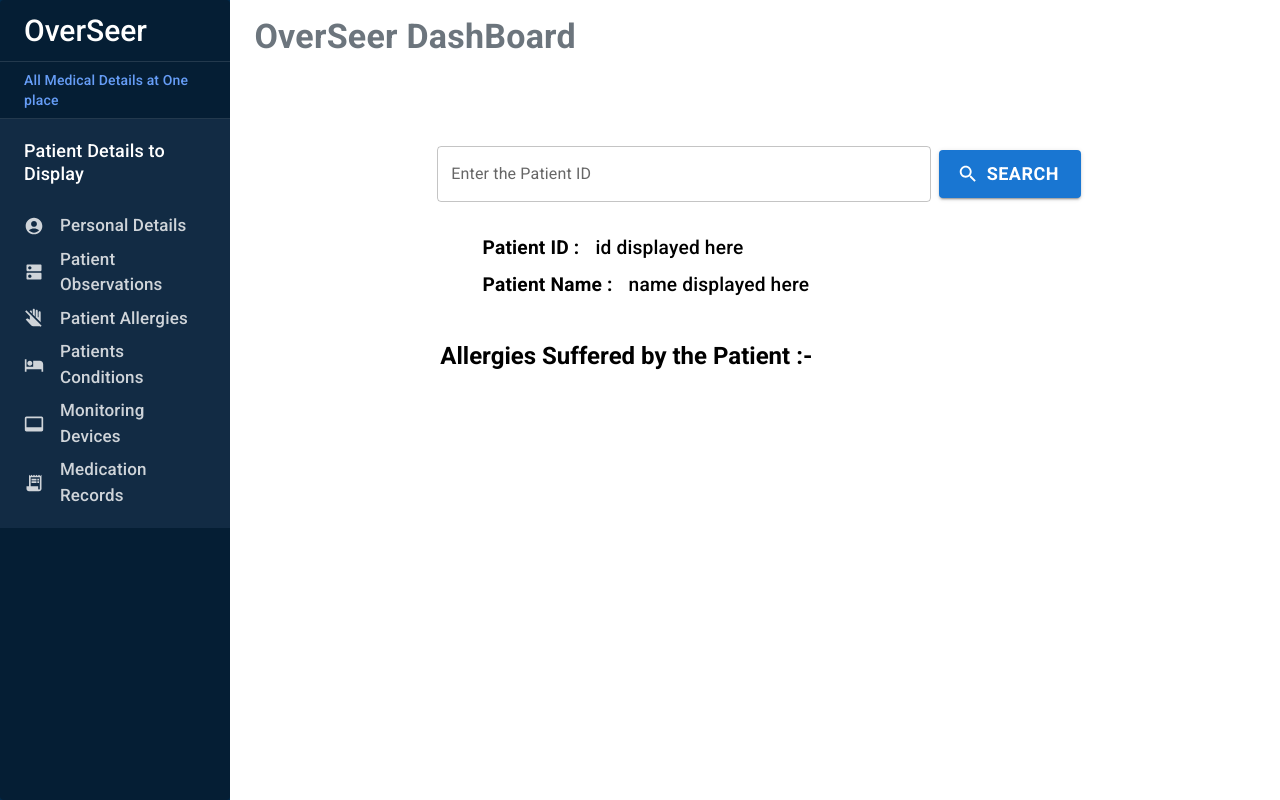
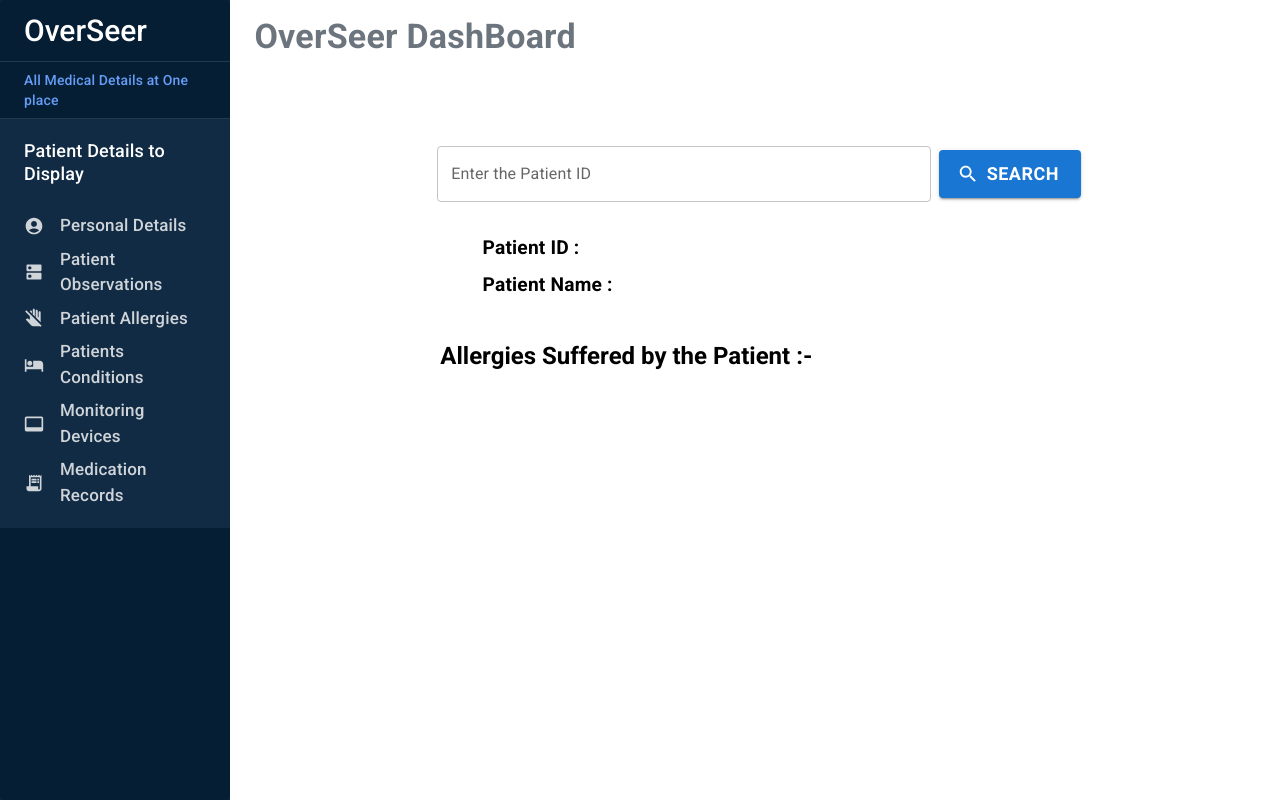
Before and after one commit to CommunityProject21/OverSeer-website, a React (Create React App) app: page /patient-allergies in a window 1280 px wide. Built offline with nearby package versions, Linux system fonts and the light colour scheme.

Commit message:
api call for patient Details

```diff
--- a/package.json
+++ b/package.json
@@ -2,6 +2,7 @@
   "name": "over-seer-website",
   "version": "0.1.0",
   "private": true,
+  "proxy": "https://overseerbackend.herokuapp.com/",
   "dependencies": {
     "@emotion/react": "^11.7.1",
     "@emotion/styled": "^11.6.0",
@@ -11,6 +12,7 @@
     "@testing-library/jest-dom": "^5.16.1",
     "@testing-library/react": "^12.1.2",
     "@testing-library/user-event": "^13.5.0",
+    "axios": "^0.26.0",
     "react": "^17.0.2",
     "react-dom": "^17.0.2",
     "react-router-dom": "^6.2.1",
--- a/src/components/DashboardDetails/DashboardDetails.jsx
+++ b/src/components/DashboardDetails/DashboardDetails.jsx
@@ -1,8 +1,62 @@
-import React from 'react';
+import React, {useState} from 'react';
 import {Box,Typography,TextField,Button} from '@mui/material';
 import SearchIcon from '@mui/icons-material/Search';
+import axios from 'axios';
+//import { display } from '@mui/system';
 
 const DashboardDetails = () => {
+
+    const [userid,setUserid] = useState('');
+    const [displayid,setdisplayid] = useState("");
+    const [name,setName] = useState('');
+
+    const handleInputs = (e) =>{
+        console.log(e.target.value);
+        setUserid(e.target.value);
+    };
+
+    // useEffect(() => {
+    //     let params = JSON.stringify({"userid":userid});
+    //     async function getData() {
+    //         // await axios({
+    //         //     method: 'get',
+    //         //     url: 'http://overseerbackend.herokuapp.com/details',
+    //         //     {"userid":userid},
+    //         //     headers:{}
+    //         // });
+    //         // await axios.get('http://overseerbackend.herokuapp.com/details',{"userid":userid})
+    //         fetch('http://overseerbackend.herokuapp.com/details',{
+    //             method: 'post',
+    //             body: params,
+    //             headers: {}
+    //         })
+    //         .then(res => setName(res.name))
+    //     }
+    //     getData();
+    // },[displayid]);
+
+    async function getData() {
+        //let params = JSON.stringify({"userid":userid});
+        await axios({
+            method: 'GET',
+            dataType: "json",
+            url: 'http://overseerbackend.herokuapp.com/details',
+            body: JSON.stringify({"userid":userid}),
+            headers:{
+                'Content-Type': 'application/json',
+                'Access-Control-Allow-Origin' : '*',
+                'Access-Control-Allow-Methods': "Origin, X-Requested-With, Content-Type, Accept"
+            },
+        })
+        //await axios.get('http://overseerbackend.herokuapp.com/details',params)
+        // fetch('http://overseerbackend.herokuapp.com/details',{
+        //     method: 'post',
+        //     body: JSON.stringify({"userid":userid}),
+        //     headers: {}
+        // })
+        .then(res => setName(res.name))
+    }
+
     return(
         <div>
             <Box sx={{width: '100%'}}>
@@ -27,8 +81,10 @@ const DashboardDetails = () => {
                      id="outlined-search"
                      label="Enter the Patient ID"
                      type="search"
+                     value={userid}
+                     onChange={handleInputs}
                  />
-                 <Button variant="contained" size="large" sx={{ my:1.2, fontSize: 'large', fontWeight: 'bold'}} startIcon={<SearchIcon />}>Search</Button>
+                 <Button onClick={() => {setdisplayid(userid); getData();}} variant="contained" size="large" sx={{ my:1.2, fontSize: 'large', fontWeight: 'bold'}} startIcon={<SearchIcon />}>Search</Button>
             </Box>
             <Box sx={{display: 'flex', gap: 1, flexDirection: 'column', mt: 3, alignItems: 'center', }}>
                  <Box sx={{display: 'flex', width: '55%', }}>
@@ -36,7 +92,7 @@ const DashboardDetails = () => {
                          Patient ID :
                      </Typography>
                      <Typography className="piddd" sx={{ fontSize: '120%',fontWeight: 'medium' }}>
-                         id displayed here
+                         {displayid}
                      </Typography>
                  </Box>
                  <Box sx={{display: 'flex', width: '55%', }}>
@@ -44,7 +100,7 @@ const DashboardDetails = () => {
                          Patient Name :
                      </Typography>
                      <Typography className= "pnamedd" sx={{ fontSize: '120%',fontWeight: 'medium' }}>
-                         name displayed here
+                         {name}
                      </Typography>
                  </Box>
             </Box>
```
